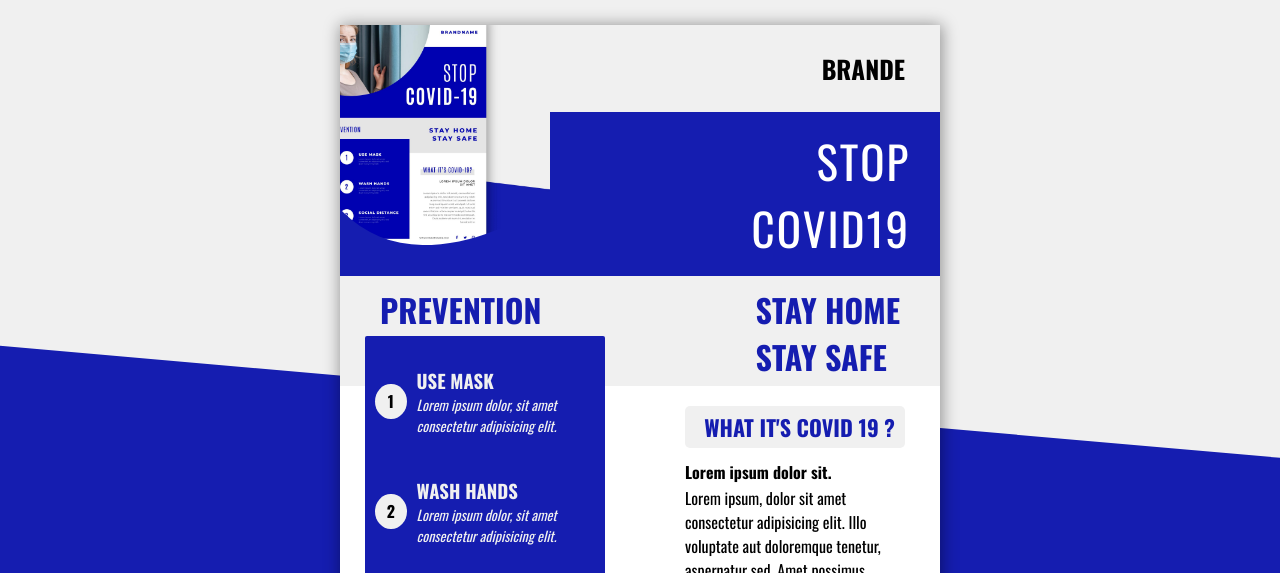
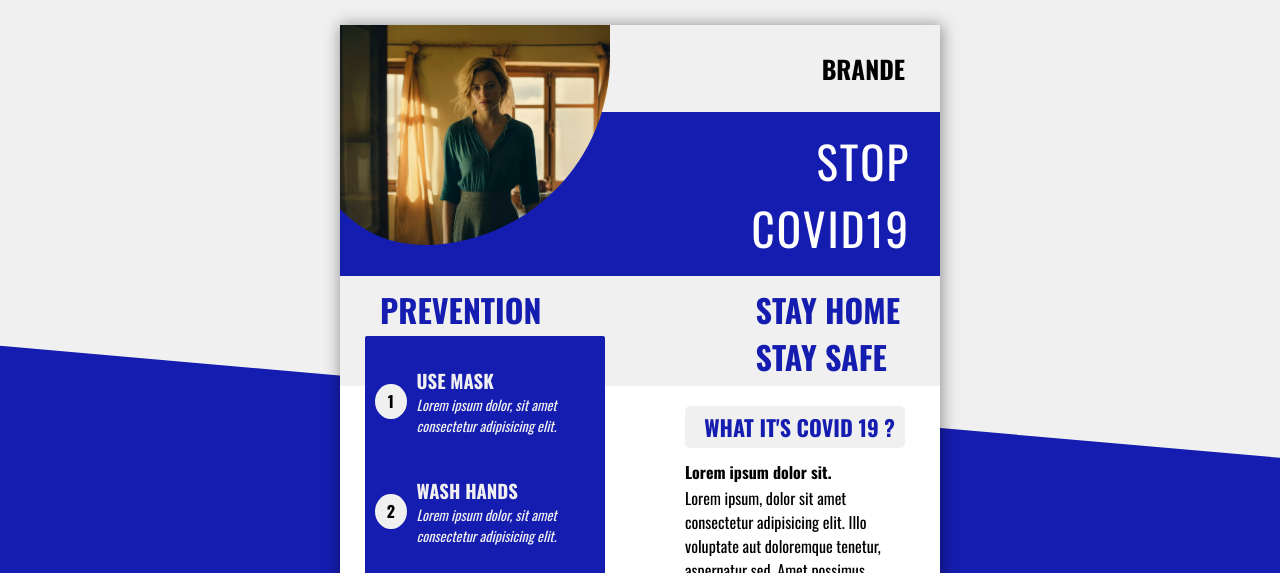
Before and after one commit to Moamen-Abdallah/Know, a plain HTML site: page index.html in a window 1280 px wide. Shown: the top 573 px of the page. Drawn offline with nearby package versions, Linux system fonts and the light colour scheme.

Commit message:
Update index.html
update image

```diff
--- a/index.html
+++ b/index.html
@@ -12,7 +12,7 @@
       <div class="parent">
         <div class="sec1">
           <div class="image">
-            <img src="/4280067.jpg" alt="" />
+            <img src="/2151278879.jpg" alt="" />
           </div>
           <div class="brande"><h1>brande</h1></div>
           <div class="brand-info">
```
